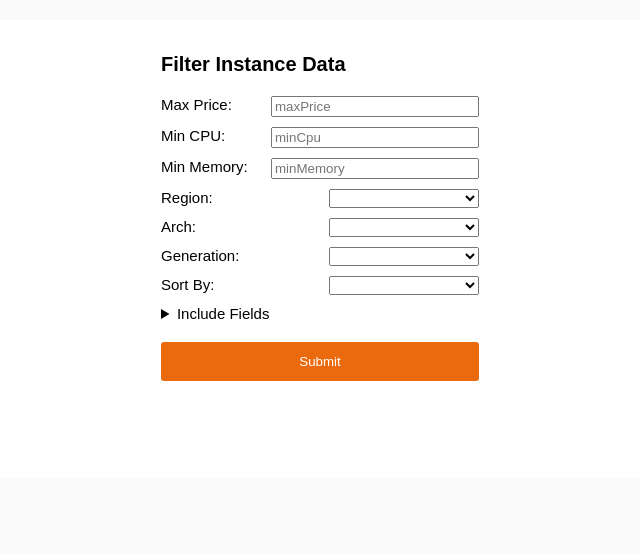
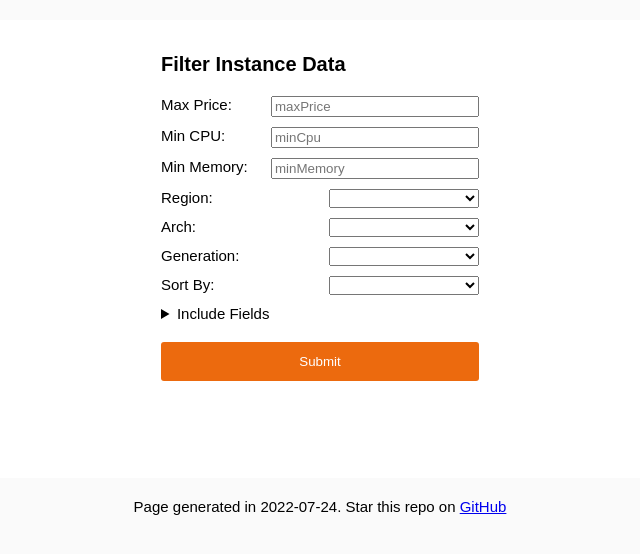
Before and after one commit to felipemarinho97/ec2-price, a website: page public/index.html in a window 1280 px wide. Shown: the whole page, without its empty margins (320-960 px from the left). Drawn offline with Linux system fonts and the light colour scheme; no server answers.

Commit message:
chg: feat: add footer

```diff
--- a/public/index.html
+++ b/public/index.html
@@ -365,7 +365,16 @@
             overflow: auto;
             width: 100%;
         }
+
+        footer {
+            margin-top: 20px;
+            text-align: center;
+        }
     </style>
+    <footer>
+        Page generated in <span id="gen-date">2022-07-24</span>. Star this repo on <a
+            href="https://github.com/felipemarinho97/ec2-price">GitHub</a>
+    </footer>
 </body>
 
 </html>
```
